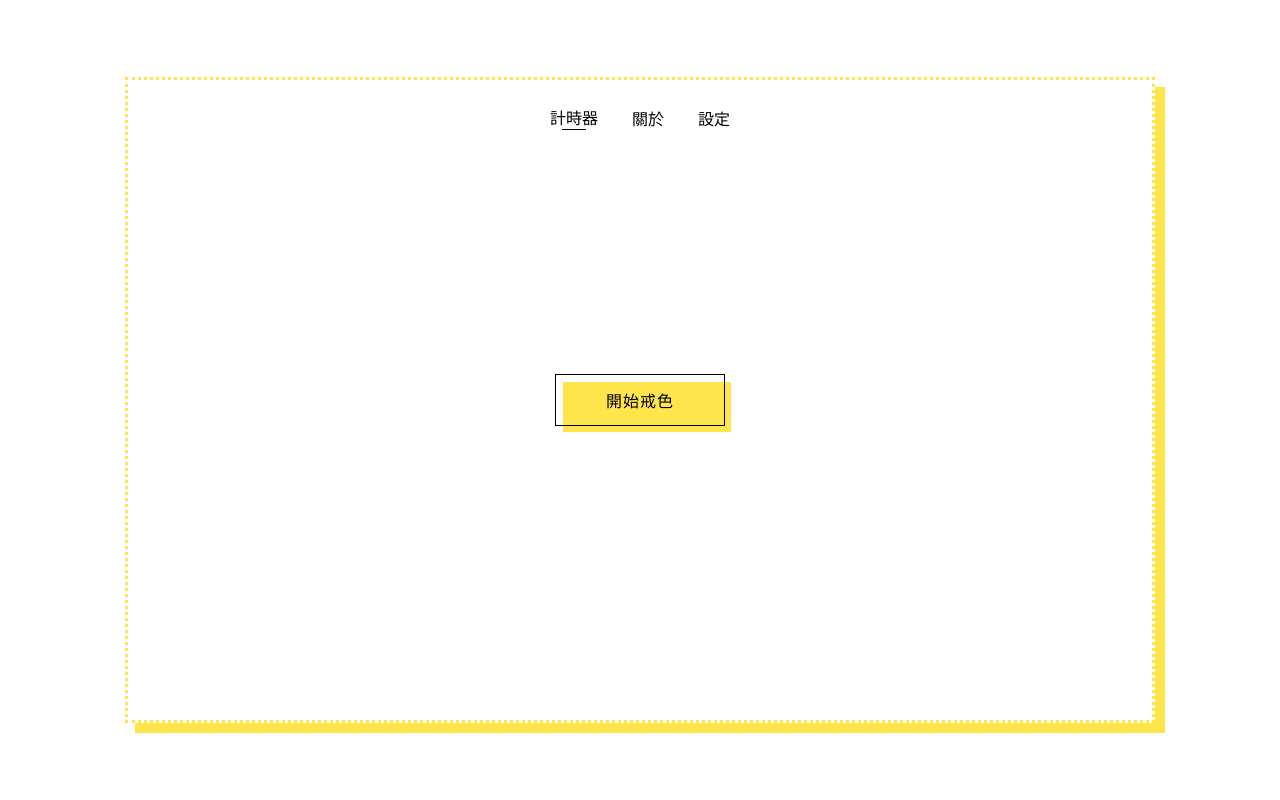
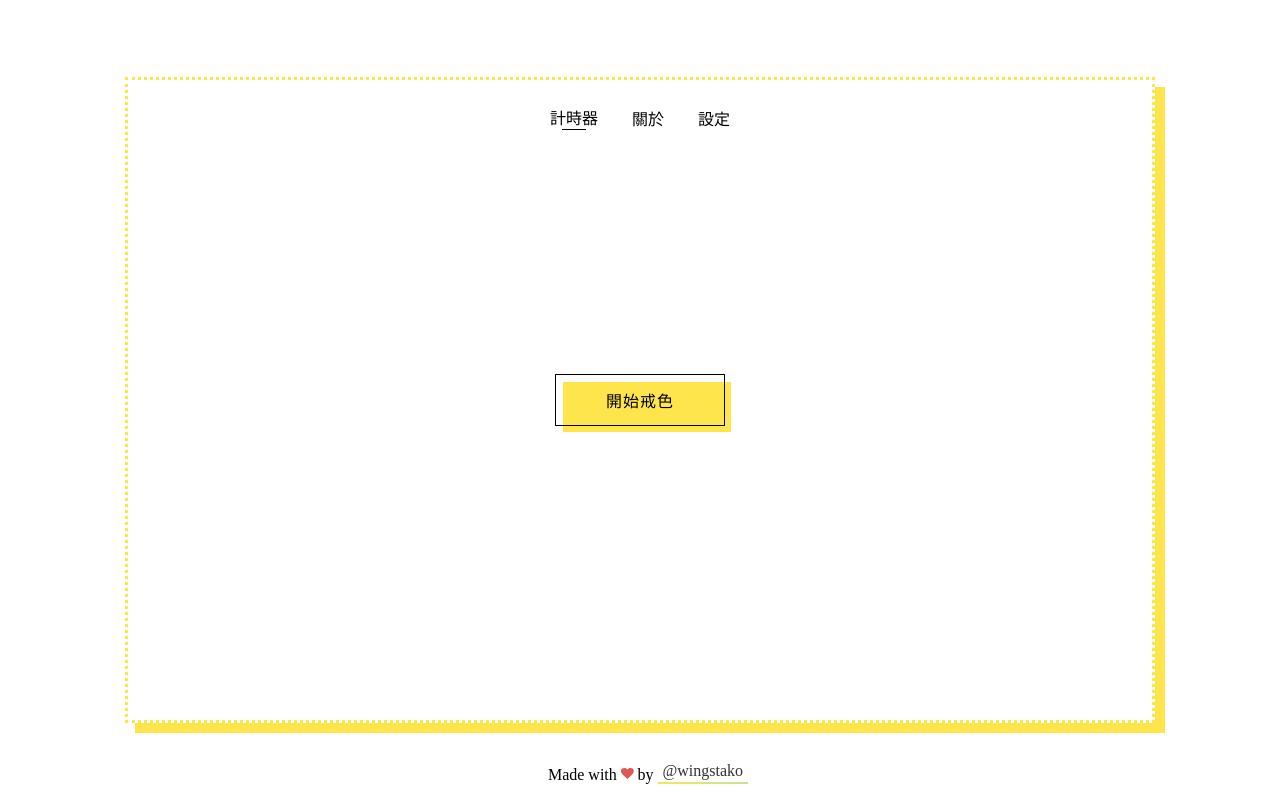
Before and after one commit to wingstako/stop-the-nut, a SvelteKit app: page / in a window 1280 px wide. Built offline with nearby package versions, Linux system fonts and the light colour scheme.

Commit message:
feat: 💄 add footer

```diff
--- /dev/null
+++ b/src/lib/components/footer.svelte
@@ -0,0 +1,57 @@
+<div class="bottom">
+  <p>
+    Made with <svg
+      viewBox="0 0 1792 1792"
+      preserveAspectRatio="xMidYMid meet"
+      xmlns="http://www.w3.org/2000/svg"
+      style="height: 0.8rem;"
+      ><path
+        d="M896 1664q-26 0-44-18l-624-602q-10-8-27.5-26T145 952.5 77 855 23.5 734 0 596q0-220 127-344t351-124q62 0 126.5 21.5t120 58T820 276t76 68q36-36 76-68t95.5-68.5 120-58T1314 128q224 0 351 124t127 344q0 221-229 450l-623 600q-18 18-44 18z"
+        fill="#e25555"
+      /></svg
+    >
+    by
+    <a class="link" href="https://github.com/wingstako" target="_blank"
+      >@wingstako</a
+    >
+  </p>
+</div>
+
+<style>
+  .link {
+    /* RESET */
+
+    text-decoration: none;
+    line-height: 1;
+
+    position: relative;
+    z-index: 0;
+    display: inline-block;
+    padding: 5px 5px;
+    overflow: hidden;
+    color: #333;
+    vertical-align: bottom;
+    transition: color 0.3s ease-out;
+  }
+
+  .link::before {
+    content: "";
+    position: absolute;
+    z-index: -1;
+    top: 0;
+    left: 0;
+    transform: translateY(calc(100% - 2px));
+    width: 100%;
+    height: 100%;
+    background-image: linear-gradient(60deg, #ffe54c 0%, #c2e59c 100%);
+    transition: transform 0.25s ease-out;
+  }
+
+  .link:hover {
+    color: #fff;
+  }
+  .link:hover::before {
+    transform: translateY(0);
+    transition: transform 0.25s ease-out;
+  }
+</style>
--- a/src/lib/tabs/timer.svelte
+++ b/src/lib/tabs/timer.svelte
@@ -80,7 +80,7 @@
   {/if}
 </div>
 
-<style>
+<style scope>
   @import url("https://fonts.googleapis.com/css2?family=Roboto:wght@100&display=swap");
 
   table {
--- a/src/routes/+page.svelte
+++ b/src/routes/+page.svelte
@@ -1,10 +1,11 @@
 <script lang="ts">
+  import Footer from "$lib/components/footer.svelte";
   import Tabs from "$lib/components/tabs.svelte";
   import About from "$lib/tabs/about.svelte";
   import Settings from "$lib/tabs/settings.svelte";
   import Timer from "$lib/tabs/timer.svelte";
 
-  import { t, l, locales } from '$lib/translations';
+  import { t, l, locales } from "$lib/translations";
 
   let items: NUT.Tab[] = [
     {
@@ -57,6 +58,8 @@
   </div>
 </div>
 
+<div class="footer"><Footer /></div>
+
 <style>
   @import url("https://fonts.googleapis.com/css2?family=Roboto:wght@100&display=swap");
 
@@ -74,4 +77,14 @@
     display: table;
     margin: 0 auto;
   }
+
+  .footer {
+    position: absolute;
+    bottom: 0px;
+    align-items: center;
+    text-align: center;
+    width: 100vw;
+    margin: 0;
+    display: inline-block;
+  }
 </style>
```
